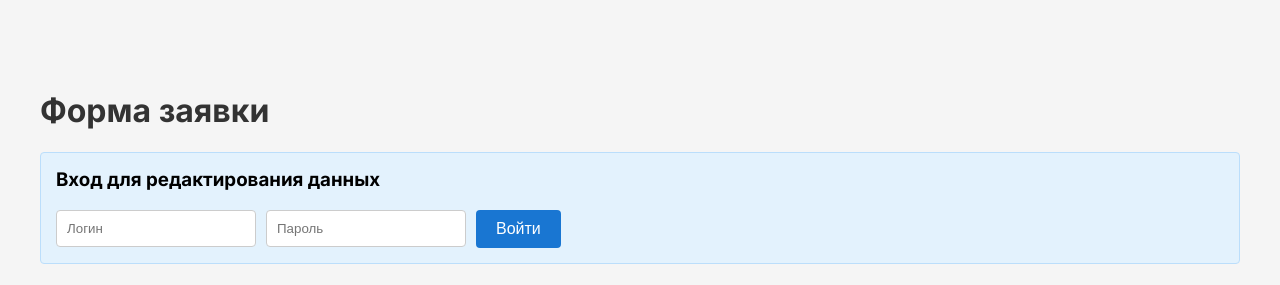
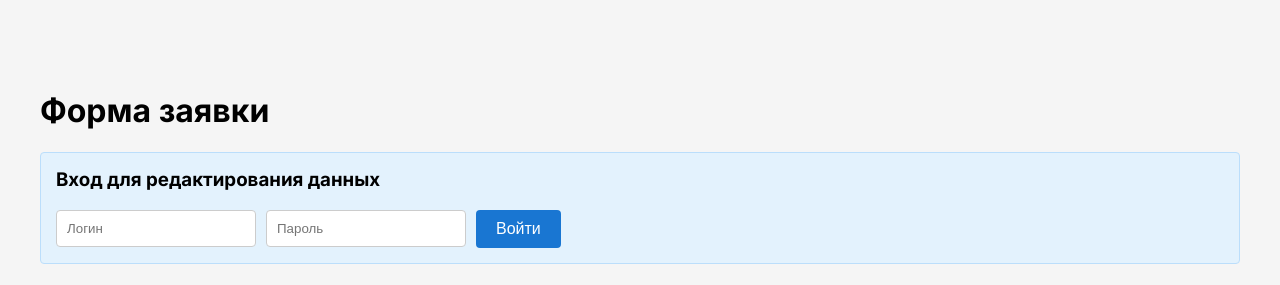
Before and after one commit to iriina-rin/s0196043.github.io, a PHP site: the page made by 6бэк/form.php in a window 1280 px wide. Shown: the top 285 px of the page. Run offline with PHP 8.4, Linux system fonts and the light colour scheme.

Commit message:
Update form.php

```diff
--- a/6бэк/form.php
+++ b/6бэк/form.php
@@ -13,7 +13,7 @@
             padding: 20px;
             background: #f5f5f5;
         }
-        h1 { color: #333; }
+        h1 { color: #000; }
         label {
             display: block;
             margin: 15px 0 5px;
```
